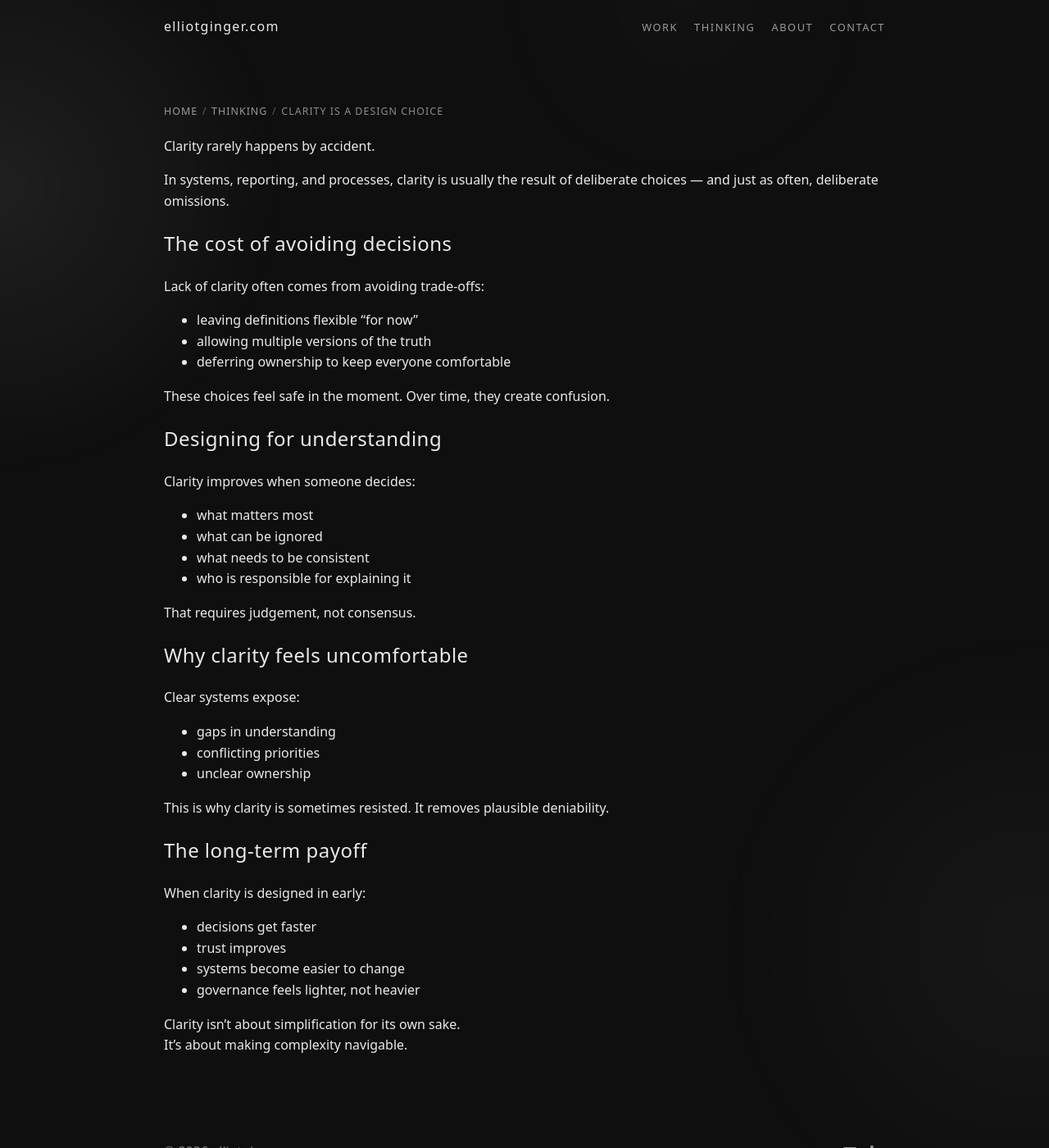
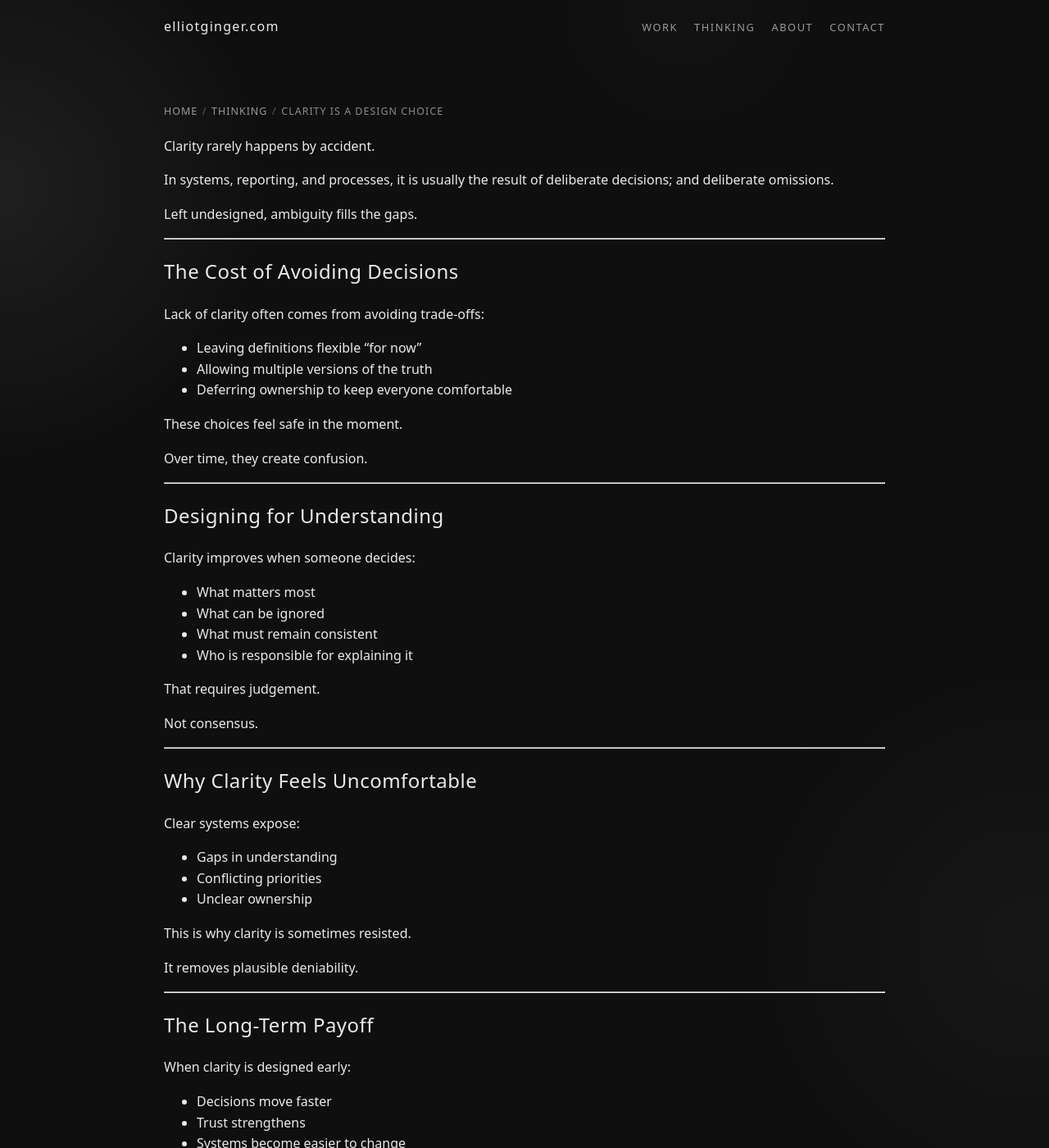
Before and after one commit to ElliotGinge/elliotginger.com, a Jekyll site: the page built from _posts/2026-04-13-clarity-is-a-design-choice.md, in a window 1280 px wide and 1400 px high. Shown: the whole window at 82% size. Built offline with Jekyll 4.4.1, drawn with Linux system fonts in a browser that asks for light colours; some of the changed text lies outside the part shown.

Commit message:
Revise clarity article for better structure and readability
Updated the formatting and structure of the article for improved clarity and readability.

```diff
--- a/_posts/2026-04-13-clarity-is-a-design-choice.md
+++ b/_posts/2026-04-13-clarity-is-a-design-choice.md
@@ -2,47 +2,71 @@
 layout: default
 title: Clarity Is a Design Choice
 tags: [systems, design, governance]
+excerpt: "Confusion is rarely accidental. It’s often the result of deferred decisions, vague ownership, and flexible definitions. Clarity doesn’t emerge by chance — it is deliberately designed."
 ---
 
 Clarity rarely happens by accident.
 
-In systems, reporting, and processes, clarity is usually the result of deliberate choices — and just as often, deliberate omissions.
+In systems, reporting, and processes, it is usually the result of deliberate decisions; and deliberate omissions.
 
-## The cost of avoiding decisions
+Left undesigned, ambiguity fills the gaps.
+
+---
+
+## The Cost of Avoiding Decisions
 
 Lack of clarity often comes from avoiding trade-offs:
-- leaving definitions flexible “for now”
-- allowing multiple versions of the truth
-- deferring ownership to keep everyone comfortable
 
-These choices feel safe in the moment. Over time, they create confusion.
+- Leaving definitions flexible “for now”
+- Allowing multiple versions of the truth
+- Deferring ownership to keep everyone comfortable
 
-## Designing for understanding
+These choices feel safe in the moment.
+
+Over time, they create confusion.
+
+---
+
+## Designing for Understanding
 
 Clarity improves when someone decides:
-- what matters most
-- what can be ignored
-- what needs to be consistent
-- who is responsible for explaining it
 
-That requires judgement, not consensus.
+- What matters most
+- What can be ignored
+- What must remain consistent
+- Who is responsible for explaining it
 
-## Why clarity feels uncomfortable
+That requires judgement.
+
+Not consensus.
+
+---
+
+## Why Clarity Feels Uncomfortable
 
 Clear systems expose:
-- gaps in understanding
-- conflicting priorities
-- unclear ownership
 
-This is why clarity is sometimes resisted. It removes plausible deniability.
+- Gaps in understanding
+- Conflicting priorities
+- Unclear ownership
 
-## The long-term payoff
+This is why clarity is sometimes resisted.
 
-When clarity is designed in early:
-- decisions get faster
-- trust improves
-- systems become easier to change
-- governance feels lighter, not heavier
+It removes plausible deniability.
 
-Clarity isn’t about simplification for its own sake.
-It’s about making complexity navigable.
+---
+
+## The Long-Term Payoff
+
+When clarity is designed early:
+
+- Decisions move faster
+- Trust strengthens
+- Systems become easier to change
+- Governance feels lighter, not heavier
+
+Clarity isn’t simplification for its own sake.
+
+It’s disciplined design.
+
+It makes complexity navigable.
```
